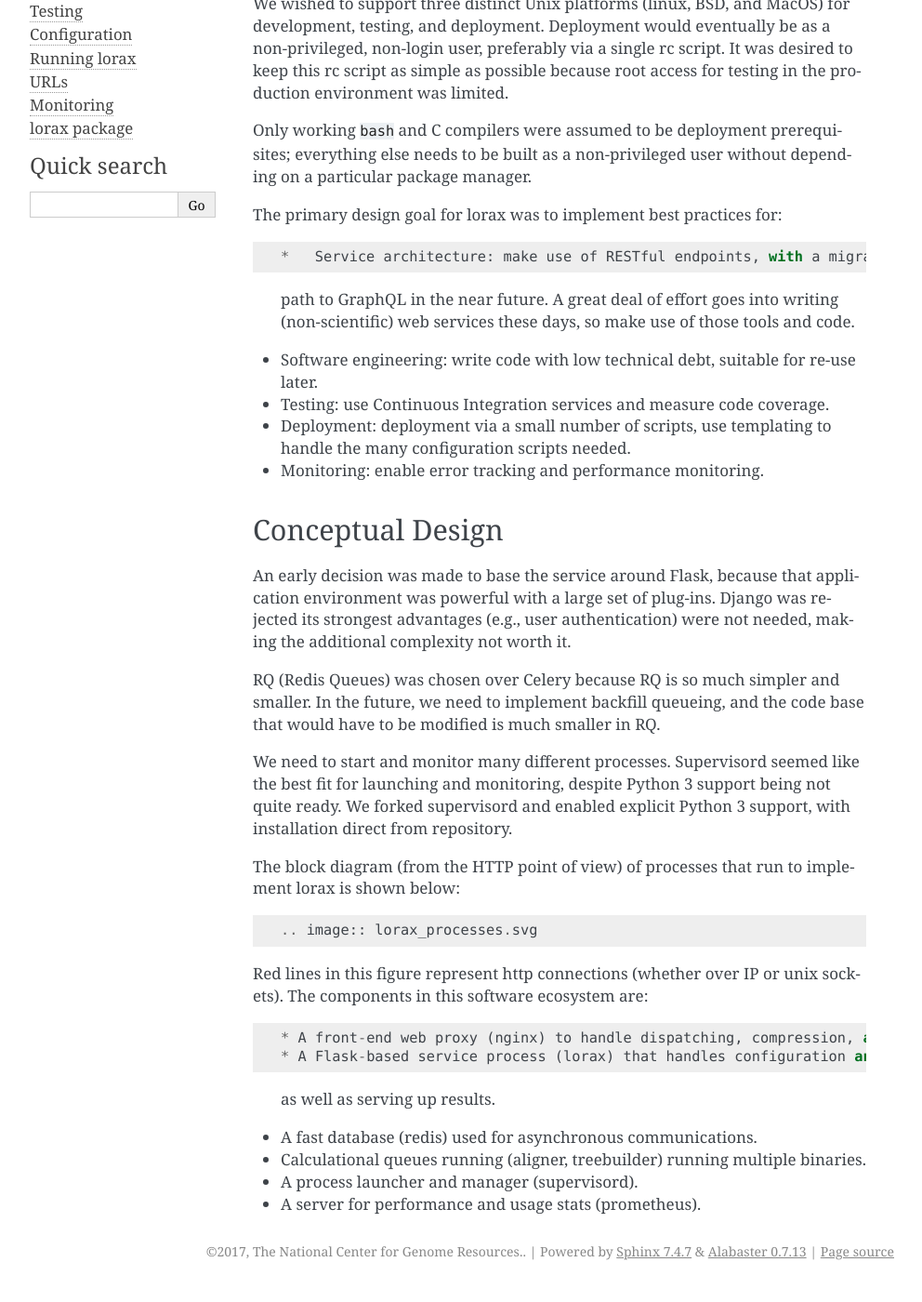
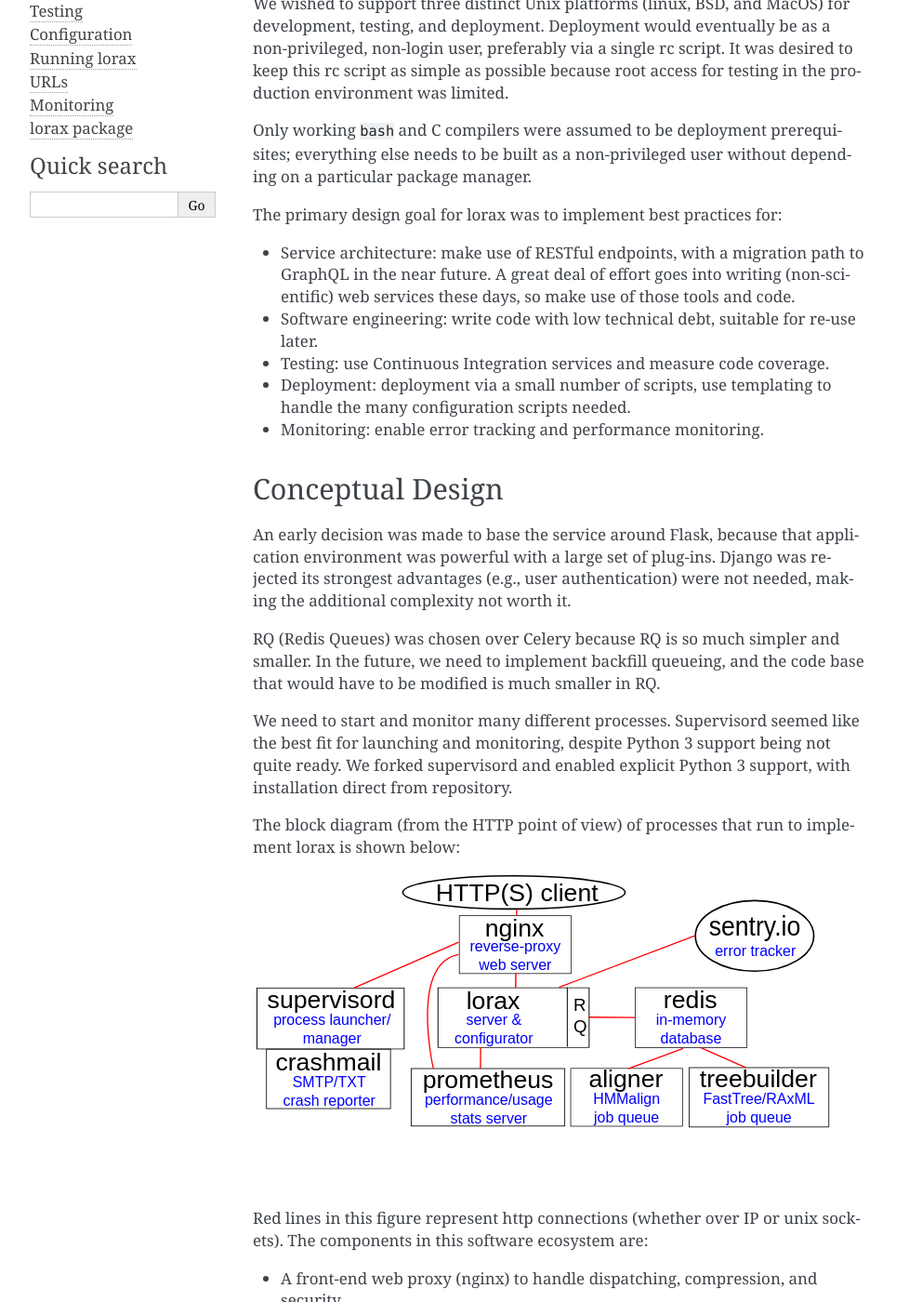
Before and after one commit to LegumeFederation/lorax, a Sphinx documentation site: the page built from docs/goals.rst, in a window 1280 px wide and 1400 px high, scrolled down 335 px. Shown: the whole window at 93% size, without its empty margins (148-1140 px from the left). Built offline with Sphinx 7.4.7, drawn with Linux system fonts in a browser that asks for light colours; some of the changed text lies outside the part shown.

```diff
--- a/docs/goals.rst
+++ b/docs/goals.rst
@@ -22,7 +22,7 @@ Only working ``bash`` and C compilers were assumed to be deployment
 prerequisites;  everything else needs to be built as a non-privileged user
 without depending on a particular package manager.
 
-The primary design goal for lorax was to implement best practices for::
+The primary design goal for lorax was to implement best practices for:
 
 *   Service architecture: make use of RESTful endpoints, with a migration
     path to GraphQL in the near future.  A great deal of effort goes
@@ -53,11 +53,12 @@ being not quite ready.  We forked supervisord and enabled explicit Python 3
 support, with installation direct from repository.
 
 The block diagram (from the HTTP point of view) of  processes that run to
-implement lorax is shown below::
-   .. image:: lorax_processes.svg
+implement lorax is shown below:
+
+.. image:: lorax_processes.svg
 
 Red lines in this figure represent http connections (whether over IP or unix
-sockets). The components in this software ecosystem are::
+sockets). The components in this software ecosystem are:
 
 * A front-end web proxy (nginx) to handle dispatching, compression, and security.
 * A Flask-based service process (lorax) that handles configuration and dispatching
```
Also changed, not shown: README.rst (+4 -3 lines).
